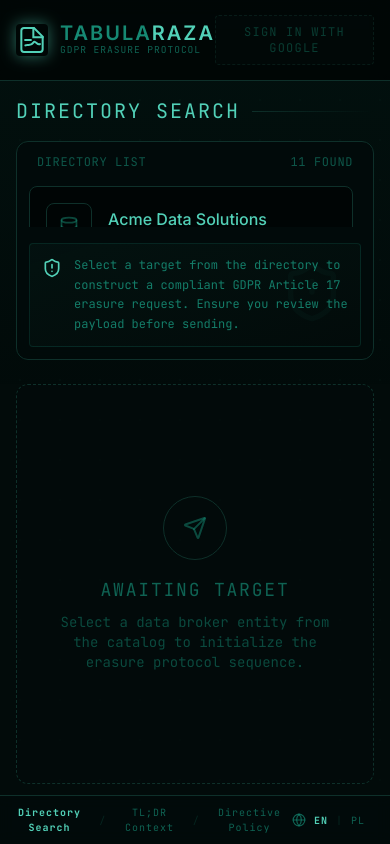
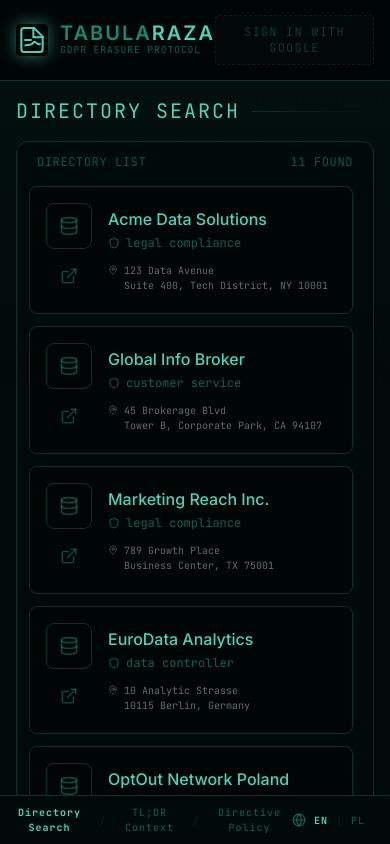
Before and after one commit to cntmhq/TabulaRasa, a React (Vite) app: page / in a window 390 px wide. Built offline with nearby package versions, Linux system fonts and the light colour scheme; no server answers.

Commit message:
hotfix mobile view

```diff
--- a/src/App.tsx
+++ b/src/App.tsx
@@ -43,10 +43,10 @@ export default function App() {
         onOpenSettings={() => setIsSettingsOpen(true)}
       />
 
-      <main className="flex-1 min-h-0 max-w-7xl mx-auto w-full px-4 sm:px-6 lg:px-8 py-4 sm:py-8 relative z-10 flex flex-col md:flex-row gap-4 sm:gap-8 overflow-hidden">
+      <main className="flex-1 min-h-0 max-w-7xl mx-auto w-full px-4 sm:px-6 lg:px-8 py-4 sm:py-8 relative z-10 flex flex-col md:flex-row gap-4 sm:gap-8 md:overflow-hidden overflow-y-auto">
 
         {/* Left Column: Catalog or Modals */}
-        <section className="flex-1 md:flex-none md:w-1/3 flex flex-col min-h-0 mb-2 md:mb-0">
+        <section className="flex-1 md:flex-none md:w-1/3 flex flex-col min-h-0 mb-2 md:mb-0 md:min-h-0 min-h-[100dvh]">
           <div className="flex items-center gap-3 mb-4 sm:mb-6 shrink-0">
             <h2 className="text-xl font-mono uppercase tracking-widest text-[var(--color-brand-glow)] truncate">{getLeftTitle()}</h2>
             <div className="h-px bg-gradient-to-r from-[var(--color-brand-element)] to-transparent flex-1" />
@@ -125,7 +125,7 @@ export default function App() {
         </section>
 
         {/* Right Column: Actuator/Composer */}
-        <section className="flex-[1.5] flex flex-col min-h-0">
+        <section className="flex-[1.5] flex flex-col min-h-0 md:min-h-0 min-h-[100dvh]">
           <Composer
             broker={selectedBroker}
             profile={profile}
--- a/src/components/Composer.tsx
+++ b/src/components/Composer.tsx
@@ -93,7 +93,7 @@ ${activeEmail}`;
          </div>
       </div>
 
-      <div className="p-6 overflow-y-auto flex-1">
+      <div className="p-6 overflow-y-auto flex-1 flex flex-col">
         {!autoFillEnabled && (
           <div className="mb-6 p-4 border border-[var(--color-brand-element)] rounded-lg bg-[var(--color-brand-dark)] space-y-4">
              <div className="flex items-center gap-2 text-sm font-mono text-[var(--color-brand-primary)] uppercase">
@@ -131,21 +131,21 @@ ${activeEmail}`;
           </div>
         )}
 
-        <div className="space-y-4 font-mono text-sm">
-          <div className="space-y-1">
+        <div className="space-y-4 font-mono text-sm flex flex-col flex-1 min-h-0">
+          <div className="space-y-1 shrink-0">
              <span className="text-[var(--color-brand-primary)] opacity-60 text-xs">{t.composer.to}</span>
              <div className="bg-[var(--color-brand-dark)] p-2 rounded border border-[var(--color-brand-element)]">{broker.email}</div>
           </div>
-          <div className="space-y-1">
+          <div className="space-y-1 shrink-0">
              <span className="text-[var(--color-brand-primary)] opacity-60 text-xs">{t.composer.subject}</span>
              <div className="bg-[var(--color-brand-dark)] p-2 rounded border border-[var(--color-brand-element)]">{subject}</div>
           </div>
-          <div className="space-y-1">
-             <span className="text-[var(--color-brand-primary)] opacity-60 text-xs">{t.composer.payload}</span>
+          <div className="space-y-1 flex flex-col flex-1 min-h-0">
+             <span className="text-[var(--color-brand-primary)] opacity-60 text-xs shrink-0">{t.composer.payload}</span>
              <textarea
                value={bodyToUse}
                onChange={(e) => setCustomBody(e.target.value)}
-               className="w-full bg-[var(--color-brand-dark)] p-4 rounded border border-[var(--color-brand-element)] whitespace-pre-wrap leading-relaxed opacity-90 h-[280px] overflow-y-auto focus:border-[var(--color-brand-primary)] focus:outline-none transition-colors resize-none font-mono text-sm"
+               className="flex-1 w-full bg-[var(--color-brand-dark)] p-4 rounded border border-[var(--color-brand-element)] whitespace-pre-wrap leading-relaxed opacity-90 min-h-[120px] sm:min-h-[280px] overflow-y-auto focus:border-[var(--color-brand-primary)] focus:outline-none transition-colors resize-none font-mono text-sm"
                spellCheck={false}
              />
           </div>
```
